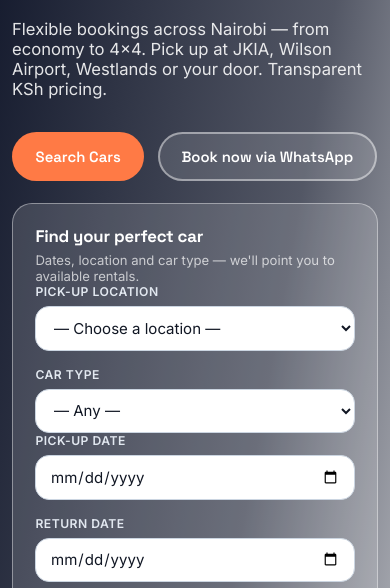
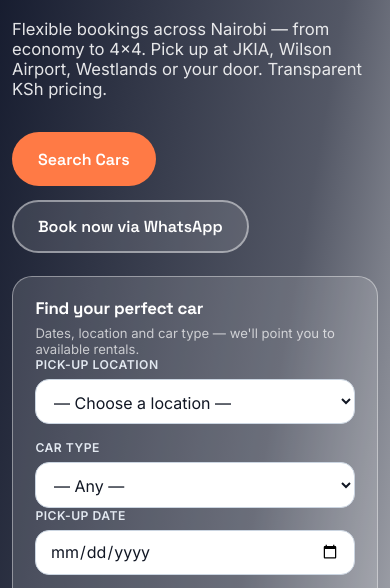
Before and after one commit to IrunguPeter/rental-car-site, a website: page index.html in a window 390 px wide. Shown: the part 186-774 px from the top of the page. Drawn offline with Linux system fonts and the light colour scheme.

Commit message:
fix: mobile responsiveness - touch targets, hero height, tap highlight
- Reduced hero min-height on mobile (60vh / 50vh)
- Added min-height 44px touch targets for buttons and inputs on mobile
- Added -webkit-tap-highlight-color: transparent
- Stacked vehicle cards vertically on small mobile
- Improved admin table padding on mobile

```diff
--- a/styles/admin.css
+++ b/styles/admin.css
@@ -19,7 +19,7 @@
 }
 
 * { box-sizing: border-box; }
-body { margin: 0; background: var(--bg); color: var(--text); font-family: var(--font-body); }
+body { margin: 0; background: var(--bg); color: var(--text); font-family: var(--font-body); -webkit-tap-highlight-color: transparent; }
 img { display: block; max-width: 100%; height: auto; }
 
 .container { max-width: 1240px; margin-inline: auto; padding-inline: 1.25rem; }
@@ -166,3 +166,12 @@ img { display: block; max-width: 100%; height: auto; }
   .form-grid { grid-template-columns: 1fr; }
   .vehicle-grid { grid-template-columns: 1fr; }
 }
+@media (max-width: 640px) {
+  .btn { min-height: 44px; padding: 0.9rem 1.5rem; font-size: 1rem; }
+  .form-field input, .form-field select { min-height: 44px; font-size: 1rem; }
+  .vehicle-card { flex-direction: column; align-items: stretch; gap: 0.75rem; }
+  .vehicle-card-image { width: 100%; aspect-ratio: 16 / 9; }
+  .vehicle-placeholder { width: 100%; }
+  .admin-table { font-size: 0.85rem; }
+  .admin-table th, .admin-table td { padding: 0.5rem 0.75rem; }
+}
--- a/styles/style.css
+++ b/styles/style.css
@@ -28,6 +28,7 @@ body {
   color: var(--text);
   font-family: var(--font-body);
   -webkit-font-smoothing: antialiased;
+  -webkit-tap-highlight-color: transparent;
 }
 
 img { display: block; max-width: 100%; height: auto; }
@@ -360,6 +361,7 @@ section { scroll-margin-top: 88px; }
 
 /* Responsive */
 @media (max-width: 900px) {
+  .hero { min-height: 60vh; }
   .container { padding-inline: 1rem; }
   .features-grid, .services-grid, .fleet-grid, .about-grid, .contact-grid { grid-template-columns: 1fr; }
   .form-grid { grid-template-columns: 1fr; }
@@ -374,7 +376,11 @@ section { scroll-margin-top: 88px; }
   .mobile-nav.open { display: flex; }
 }
 @media (max-width: 640px) {
+  .hero { min-height: 50vh; }
   .hero-car { display: none; }
   .footer-grid { grid-template-columns: 1fr; }
   .footer-bottom { flex-direction: column; align-items: flex-start; gap: .75rem; }
+  .btn { min-height: 44px; padding: 0.9rem 1.5rem; font-size: 1rem; }
+  .form-field input, .form-field select, .form-field textarea { min-height: 44px; font-size: 1rem; }
+  .contact-form { padding: 1.2rem; }
 }
```
